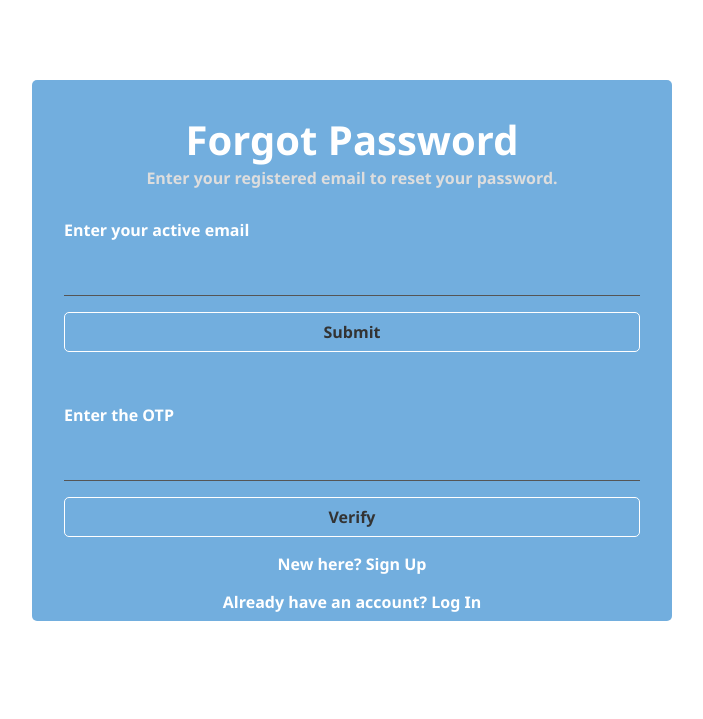
After one commit to AryeshSaha/MinorProject2022, a PHP site: page /Components/pages/Otp.php in a window 1280 px wide. The commit adds this page. Shown: the top 719 px of the page, without its empty margins (288-991 px from the left). Run offline with PHP 8.4, Linux system fonts and the light colour scheme; some libraries are stand-ins or nearby versions.

Commit message:
otp part done

```diff
--- /dev/null
+++ b/Components/pages/Otp.php
@@ -0,0 +1,57 @@
+<head>
+    <link rel="stylesheet" href="../style/ForPass.css">
+    <script src="https://cdnjs.cloudflare.com/ajax/libs/axios/1.2.0/axios.js" integrity="sha512-nNH8gXanGmEPnnK9/yhI3ETaIrujVVJ7dstiVIwMtcfbcj1zzTlnH5whbsYhg6ihg5mFe1xNkPPLwCwwvSAUdQ==" crossorigin="anonymous" referrerpolicy="no-referrer"></script>
+    <title>Forgot Password</title>
+</head>
+
+<body>
+    <div class="row">
+        <h1>Forgot Password</h1>
+        <h6 class="information-text">Enter your registered email to reset your password.</h6><br>
+        <div class="form-group">
+
+            <p><label for="username">Enter your active email</label></p>
+            <input type="text" name="user_email" id="user_email" value required>
+            <button name="enter_email" onclick="validate()">Submit</button><br><br>
+
+
+
+
+            <p><label for="otp">Enter the OTP</label></p>
+            <input type="otp" name="otp" id="otp">
+            <button onclick="auth()">Verify</button>
+        </div>
+        <div class="footer">
+            <h5>New here? <a href="signup.html" target="_blank">Sign Up</a></h5>
+            <h5>Already have an account? <a href="login.html" target="_blank">Log In</a></h5>
+        </div>
+        <script>
+            const otp = Math.trunc(Math.random() * (999999 - 111111) +
+                111111)
+
+            const validate = async () => {
+                const email = document.getElementById('user_email').value;
+
+                await axios.post(
+                    `https://techwiithsuman-blog.herokuapp.com/api/v1/email/send-otp`, {
+                        to: email,
+                        message: `Your OTP is ${otp}`
+
+                    }
+                );
+            }
+            const auth = () => {
+                const pass = Number(document.getElementById('otp').value);
+                console.log(pass);
+                console.log(otp);
+                if (otp === pass) {
+                    console.log('Match');
+                    console.log(pass);
+                    window.location.href = "./reset.php"
+                }
+
+
+            }
+        </script>
+    </div>
+</body>
```
Also changed, not shown: Components/pages/ForgotPassword.php (+11 -25 lines), README.md.
